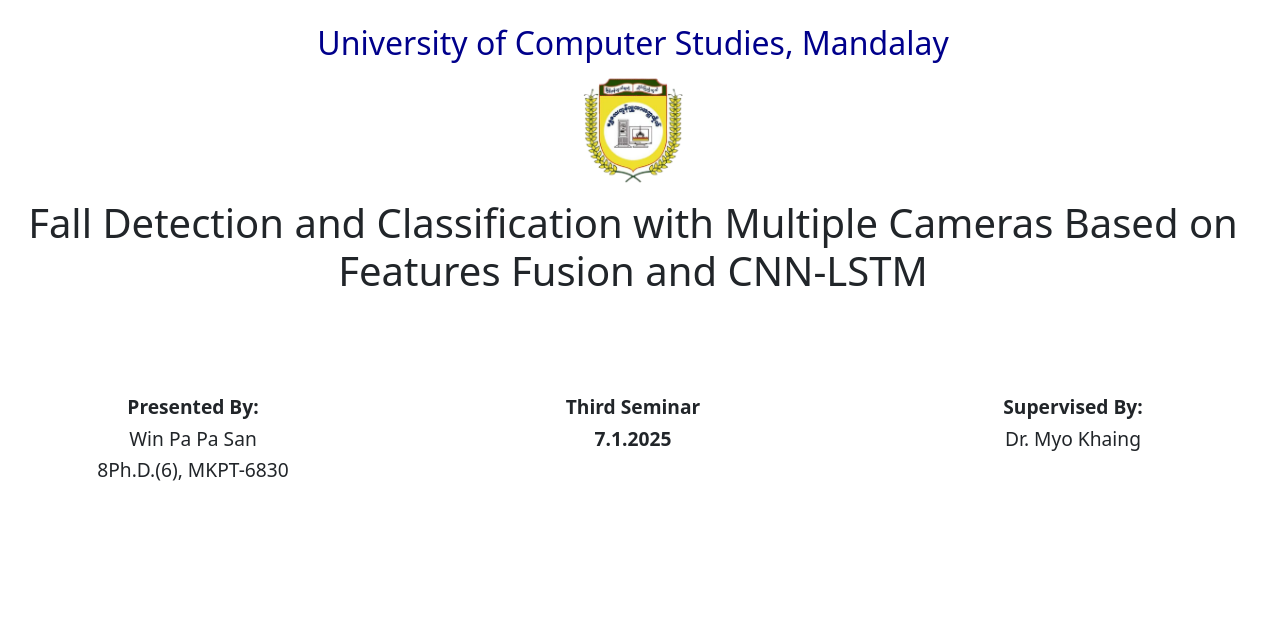
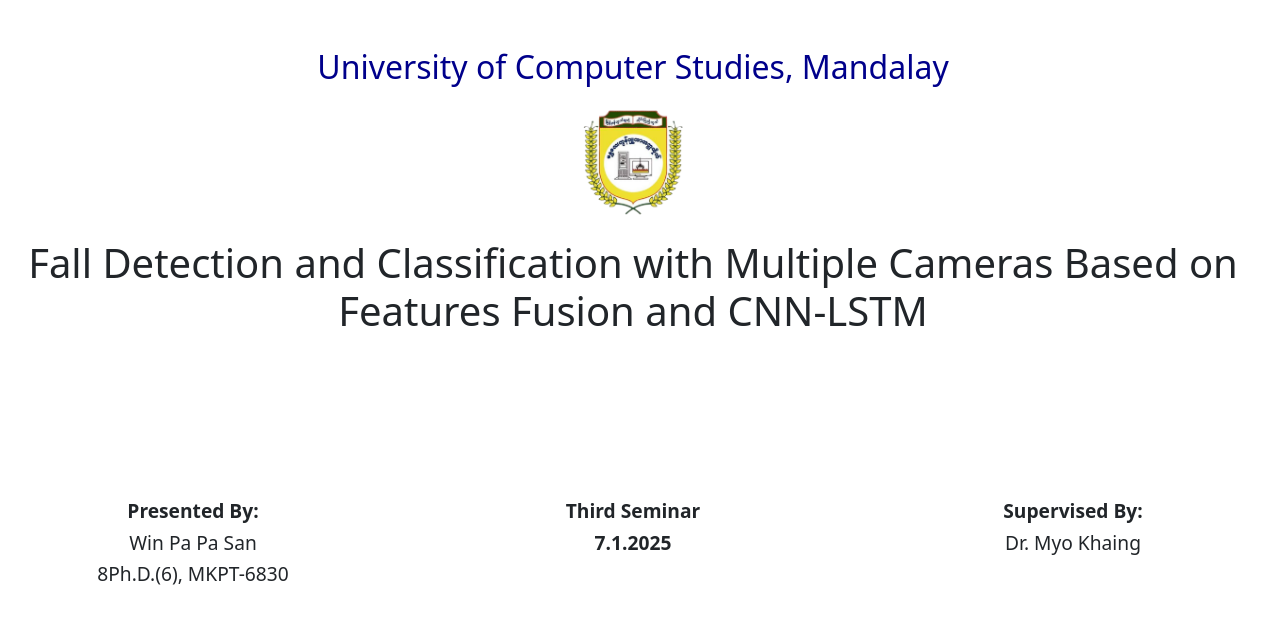
Before and after one commit to Towtex/fall-detection, a Flask app: page / in a window 1536 px wide. Shown: the part 56-680 px from the top of the page, without its empty margins (135-1401 px from the left). Run offline with Flask 3, Linux system fonts and the light colour scheme; some libraries are stand-ins or nearby versions.

Commit message:
style: adjust margin of logo

```diff
--- a/app/static/css/styles.css
+++ b/app/static/css/styles.css
@@ -3,8 +3,25 @@
     font-size: 16px;
 }
 
+main {
+    margin-top: 6.5rem;
+}
+
 select {
     margin: 0.5em;
+}
+
+.image-container {
+    display: inline-block;
+    margin: 1rem;
+    text-align: center;
+}
+
+.image-label {
+    color: #333;
+    font-size: 1rem;
+    margin-top: 0.5rem;
+    text-align: center;
 }
 
 .info {
@@ -13,37 +30,10 @@
     margin-top: 5rem; /* Default margin-top */
 }
 
-/* Responsive margin-top for 1920x1080 resolution */
-@media (min-width: 1920px) {
-    .info {
-        margin-top: 10rem;
-    }
-}
-
-/* Responsive margin-top for 1366x768 resolution */
-@media (min-width: 1366px) and (max-width: 1919px) {
-    .info {
-        margin-top: 6rem;
-    }
-}
-
-.image-container {
-    display: inline-block;
-    margin: 1rem;
-    text-align: center;
-}
-
 .medium-image {
     margin: 1rem;
     width: 200px;
     height: auto;
-}
-
-.image-label {
-    color: #333;
-    font-size: 1rem;
-    margin-top: 0.5rem;
-    text-align: center;
 }
 
 .small-image {
@@ -57,7 +47,7 @@
 }
 
 #ucsm-logo {
-    margin: 1em;
+    margin: 1.5em;
 }
 
 #ucsm-text {
@@ -65,3 +55,17 @@
     font-size: 2em;
     margin-bottom: 0.5em;
 }
+
+/* Responsive margin-top for 1920x1080 resolution */
+@media (min-width: 1920px) {
+    .info {
+        margin-top: 10rem;
+    }
+}
+
+/* Responsive margin-top for 1366x768 resolution */
+@media (min-width: 1366px) and (max-width: 1919px) {
+    .info {
+        margin-top: 10rem;
+    }
+}
```
